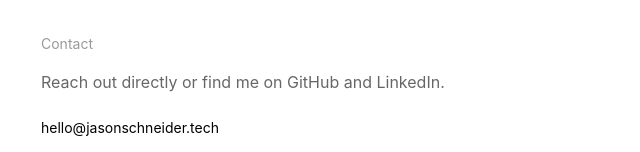
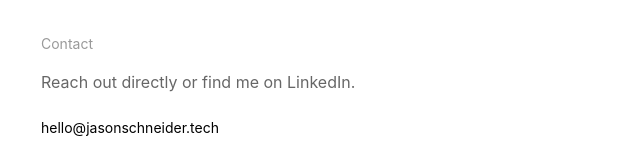
Before and after one commit to JasonTaylorLabs/portfolio, a React (Vite) app: page / in a window 1280 px wide. Shown: the part 3658-3810 px from the top of the page, without its empty margins (311-951 px from the left). Built offline with nearby package versions, Linux system fonts and the light colour scheme.

Commit message:
Reference only LinkedIn in Contact copy

```diff
--- a/src/components/Contact.tsx
+++ b/src/components/Contact.tsx
@@ -6,7 +6,7 @@ export function Contact() {
     <section id="contact" className="mx-auto max-w-2xl px-6 py-24 sm:px-12">
       <h2 className="text-sm text-black/40">Contact</h2>
       <p className="mt-4 max-w-md text-black/60">
-        Reach out directly or find me on GitHub and LinkedIn.
+        Reach out directly or find me on LinkedIn.
       </p>
       <a
         href={`mailto:${profile.email}`}
```
